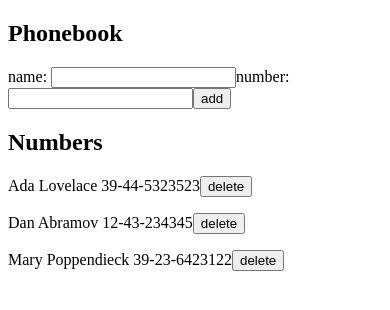
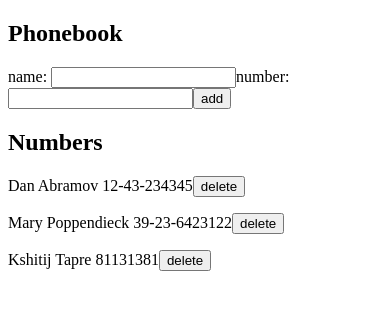
Before and after one commit to ilulale/fullstack, a React (Create React App) app in the folder part2/phonebook/: page / in a window 390 px wide. Shown: the top 310 px of the page. Built offline with nearby package versions, Linux system fonts and the light colour scheme; data requests are answered from the project's data file.

Commit message:
finished 2.17 step 9 Phonebook

```diff
--- a/part2/phonebook/db.json
+++ b/part2/phonebook/db.json
@@ -1,19 +1,19 @@
 {
   "persons": [
     {
-      "name": "Ada Lovelace",
-      "number": "39-44-5323523",
-      "id": 2
-    },
-    {
       "name": "Dan Abramov",
       "number": "12-43-234345",
-      "id": 3
+      "id": 1
     },
     {
       "name": "Mary Poppendieck",
       "number": "39-23-6423122",
-      "id": 4
+      "id": 2
+    },
+    {
+      "name": "Kshitij Tapre ",
+      "number": "81131381",
+      "id": 3
     }
   ]
 }
--- a/part2/phonebook/src/components/App.js
+++ b/part2/phonebook/src/components/App.js
@@ -1,5 +1,4 @@
 import React, { useState, useEffect } from 'react'
-import Phonebook from './Phonebook'
 import phoneService from './services/phones'
 import Form from './Form'
 
@@ -7,6 +6,7 @@ const App = () => {
   const [persons, setPersons] = useState([])
   const [ newName, setNewName ] = useState('')
   const [ newNumber, setNewNumber ] = useState('')
+
 
   useEffect(()=>{
     phoneService
@@ -47,6 +47,20 @@ const App = () => {
   }
 
 
+  const Phonebook=({name,number,did})=>{
+    return(
+        <p>{name} {number}
+        <button onClick={()=>ohrio(did)}>delete</button></p>
+    )
+}
+
+const ohrio = delid =>{
+    phoneService
+    .delrio(delid)
+    .then(window.alert('deleted!'))
+    setPersons(persons.filter(person=>person.id!==delid))
+}
+
   return (
     <div>
       <h2>Phonebook</h2>
--- a/part2/phonebook/src/components/Phonebook.js
+++ /dev/null
@@ -1,19 +0,0 @@
-import React from 'react'
-import phoneService from './services/phones'
-import App from './App'
-
-
-const Phonebook=({name,number,did})=>{
-    return(
-        <p>{name} {number}
-        <button onClick={()=>ohrio(did)}>delete</button></p>
-    )
-}
-
-const ohrio = delid =>{
-    phoneService
-    .delrio(delid)
-    .then(window.alert('deleted!'))
-}
-
-export default Phonebook
```
